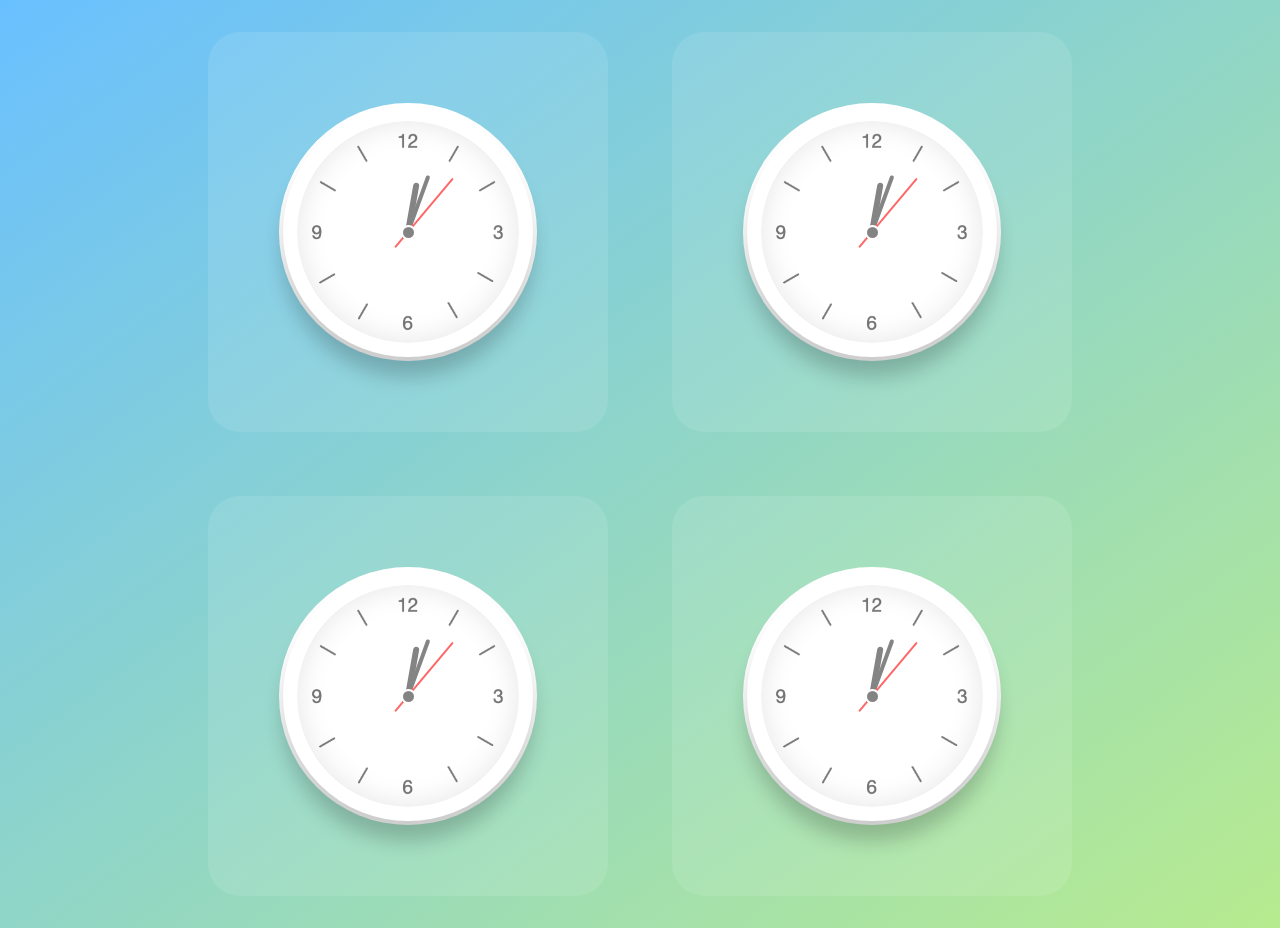
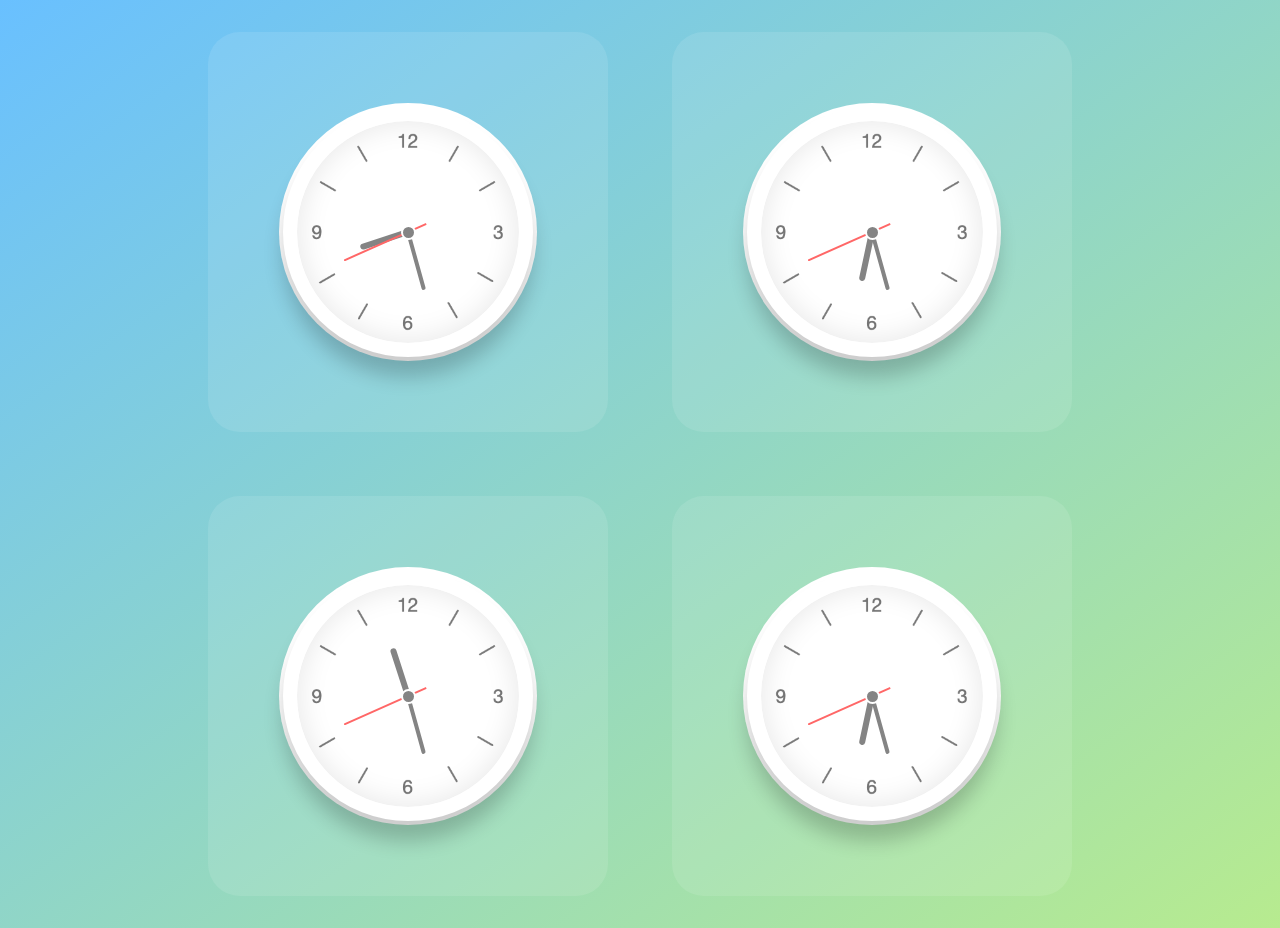
Before and after one commit to EmilyGong111/world-clocks, a React (Vite) app: page / in a window 1280 px wide. Built offline with nearby package versions, Linux system fonts and the light colour scheme.

Commit message:
feat: make the pointers show the time and move like the real clock

```diff
--- a/src/App.jsx
+++ b/src/App.jsx
@@ -12,10 +12,10 @@ max-width: 1200px;
 
 const App = () => {
  return <ClockGroup>
-   <Clock />
-   <Clock />
-   <Clock />
-   <Clock />
+   <Clock city = {"Sydney"} timezone = {10}/>
+   <Clock city = {"Beijing"} timezone = {8}/>
+   <Clock city = {"London"} timezone = {1}/>
+   <Clock city = {"New York"} timezone = {-4}/>
  </ClockGroup>;
 };
 export default App;
--- a/src/clock/Clock.jsx
+++ b/src/clock/Clock.jsx
@@ -1,10 +1,33 @@
 import styled from 'styled-components';
 import ClockBackGround from './ClockBackground';
 import ClockPointer from '../pointer/ClockPointer';
+import { useState, useEffect } from 'react';
+const Clock = (props) =>{
+    const [light, setLight] =useState(true)
+    const [hourDeg, setHourDeg] =useState(0)
+    const [minuteDeg, setMinuteDeg] =useState(0)
+    const [secondDeg, setSecondDeg] =useState(0)
 
-const Clock = (props) =>{
+    const deg = 6
+    const setTime = ()=>{   //set the time to the right initially
+        let nowTime = new Date();
+            let day = new Date(nowTime.getTime() + props.timezone * 3600000)
+            let hour = day.getUTCHours() * deg * 5
+            let minute = day.getUTCMinutes() * deg
+            let second = day.getUTCSeconds() * deg
+            setHourDeg(hour + minute / 12)
+            setMinuteDeg(minute + second / 12)
+            setSecondDeg(second)
+    }
+
+    useEffect(()=>{
+        const interval = setInterval(()=>{
+            setTime() //reset the time every 100
+        }, 100)
+    }, [])
+
     return <ClockBackGround>
-        <ClockPointer />
+        <ClockPointer is_white={light} hourDeg={hourDeg} minuteDeg={minuteDeg} secondDeg={secondDeg}/>
     </ClockBackGround>  //如果想要改变大小，要传参<ClockBackGround size={"200px"}></ClockBackGround>，只能改变那边的默认参数
 };
 
--- a/src/pointer/BasicPointer.jsx
+++ b/src/pointer/BasicPointer.jsx
@@ -18,15 +18,9 @@ const BasicPointer = styled.div`
     }
 `
 BasicPointer.defaultProps = {
-    rotate: 10,
-    size: 100,
     tail:0,
-    is_white:true,
-    bg_white:"#ff6767",
-    bg_black: "#69c0ff",
     bg_radius: "6px 6px 3px 3px",
     z_index: 0,
-    width: 4
 }
 
 export default BasicPointer;
--- a/src/pointer/ClockPointer.jsx
+++ b/src/pointer/ClockPointer.jsx
@@ -3,41 +3,15 @@ import ClockCenter from "./ClockCenter";
 import HourPointer from "./HourPointer";
 import MinutePointer from "./MinutePointer";
 import SecondPointer from "./SecondPointer";
-
-
-const ClockPointerStyle = styled.div`
-    position: relative;
-    width: ${(props) => props.size};height: ${(props) => props.size};
-    display: flex;
-    justify-content: center;
-    align-items: center;
-    background: ${(props) =>props.is_white? `${props.white} ${props.bg_white}`: `${props.black} ${props.bg_black}`};
-    background-size: cover;
-    border-radius: 50%;
-    border: 14px solid ${(props) => (props.is_white ? props.white : props.black)};
-    box-shadow: ${(props) =>props.is_white ? props.bg_white_box_shadow : props.bg_black_box_shadow};
-    color: ${(props) => (props.is_white ? props.black : props.white)};
-`;
-ClockPointerStyle.defaultProps = {
-    is_white: true,
-    bg_white: "url('/src/images/clock_white.png')",
-    bg_white_box_shadow:"inset 0 0 30px rgba(0, 0, 0, 0.1), 0 20px 20px rgba(0, 0, 0, 0.2), 0 0 0 4px rgba(255, 255, 255, 1)",
-    bg_black: "url('/src/images/clock_black.png')",
-    bg_black_box_shadow:"inset 0 0 30px rgba(255, 255, 255, 0.1), 0 20px 20px rgba(0, 0, 0, 0.5), 0 0 0 4px #091921",
-    size: "250px",
-    white: "#fff",
-    black: "#091921",
-};
-
-
+import ClockPointerStyle from "./ClockPointerStyle";
 
 
 const ClockPointer = (props) =>{
  return (
-    <ClockPointerStyle>
-        <HourPointer />
-        <MinutePointer />
-        <SecondPointer  />
+    <ClockPointerStyle is_white = {props.is_white}>
+        <HourPointer is_white = {props.is_white} rotate = {props.hourDeg}/>
+        <MinutePointer is_white = {props.is_white} rotate = {props.minuteDeg}/>
+        <SecondPointer  is_white = {props.is_white} rotate = {props.secondDeg}/>
         <ClockCenter />
     </ClockPointerStyle>
  )
--- /dev/null
+++ b/src/pointer/ClockPointerStyle.jsx
@@ -0,0 +1,25 @@
+import styled from 'styled-components';
+const ClockPointerStyle = styled.div`
+    position: relative;
+    width: ${(props) => props.size};height: ${(props) => props.size};
+    display: flex;
+    justify-content: center;
+    align-items: center;
+    background: ${(props) =>props.is_white? `${props.white} ${props.bg_white}`: `${props.black} ${props.bg_black}`};
+    background-size: cover;
+    border-radius: 50%;
+    border: 14px solid ${(props) => (props.is_white ? props.white : props.black)};
+    box-shadow: ${(props) =>props.is_white ? props.bg_white_box_shadow : props.bg_black_box_shadow};
+    color: ${(props) => (props.is_white ? props.black : props.white)};
+`;
+ClockPointerStyle.defaultProps = {
+    is_white: true,
+    bg_white: "url('/src/images/clock_white.png')",
+    bg_white_box_shadow:"inset 0 0 30px rgba(0, 0, 0, 0.1), 0 20px 20px rgba(0, 0, 0, 0.2), 0 0 0 4px rgba(255, 255, 255, 1)",
+    bg_black: "url('/src/images/clock_black.png')",
+    bg_black_box_shadow:"inset 0 0 30px rgba(255, 255, 255, 0.1), 0 20px 20px rgba(0, 0, 0, 0.5), 0 0 0 4px #091921",
+    size: "250px",
+    white: "#fff",
+    black: "#091921",
+};
+export default ClockPointerStyle
```
